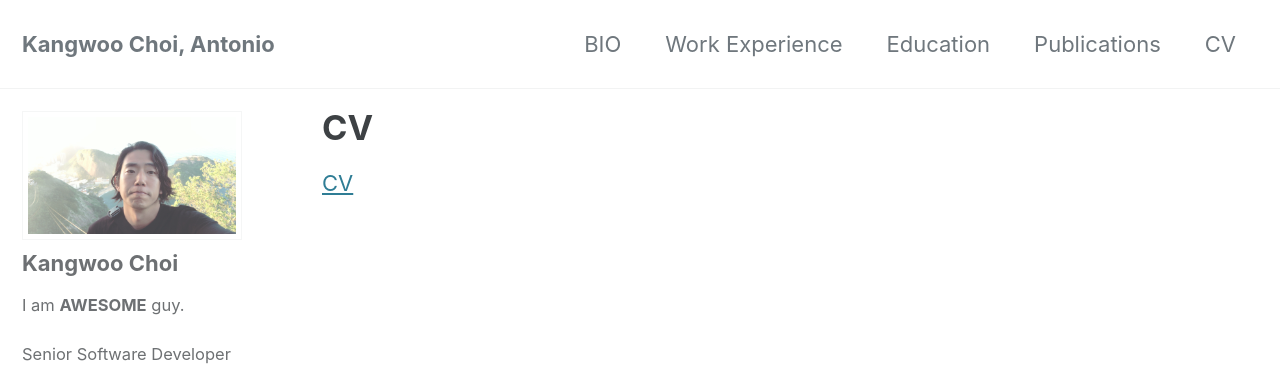
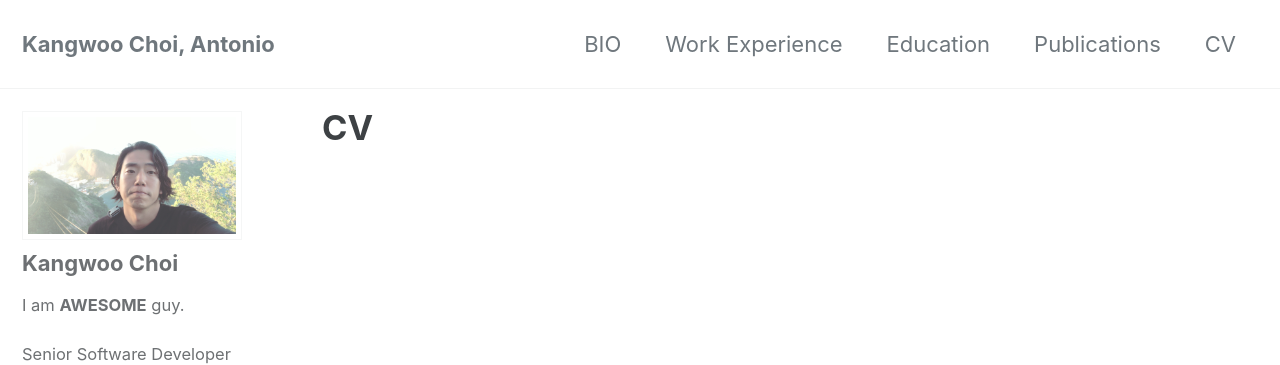
Before and after one commit to KangwooChoi/KangwooChoi.github.io, a Jekyll site: the page built from _pages/cv.md, in a window 1280 px wide and 1051 px high. Shown: the top 365 px of the window. Built offline with Jekyll 4.4.1, drawn with Linux system fonts in a browser that asks for light colours; cached includes are drawn as plain includes.

Commit message:
Update cv.md

```diff
--- a/_pages/cv.md
+++ b/_pages/cv.md
@@ -4,5 +4,3 @@ layout: posts
 permalink: /cv/
 author_profile: true
 ---
-
-<a class="nav-link" href="../downloads/CV.pdf">CV</a>
```
